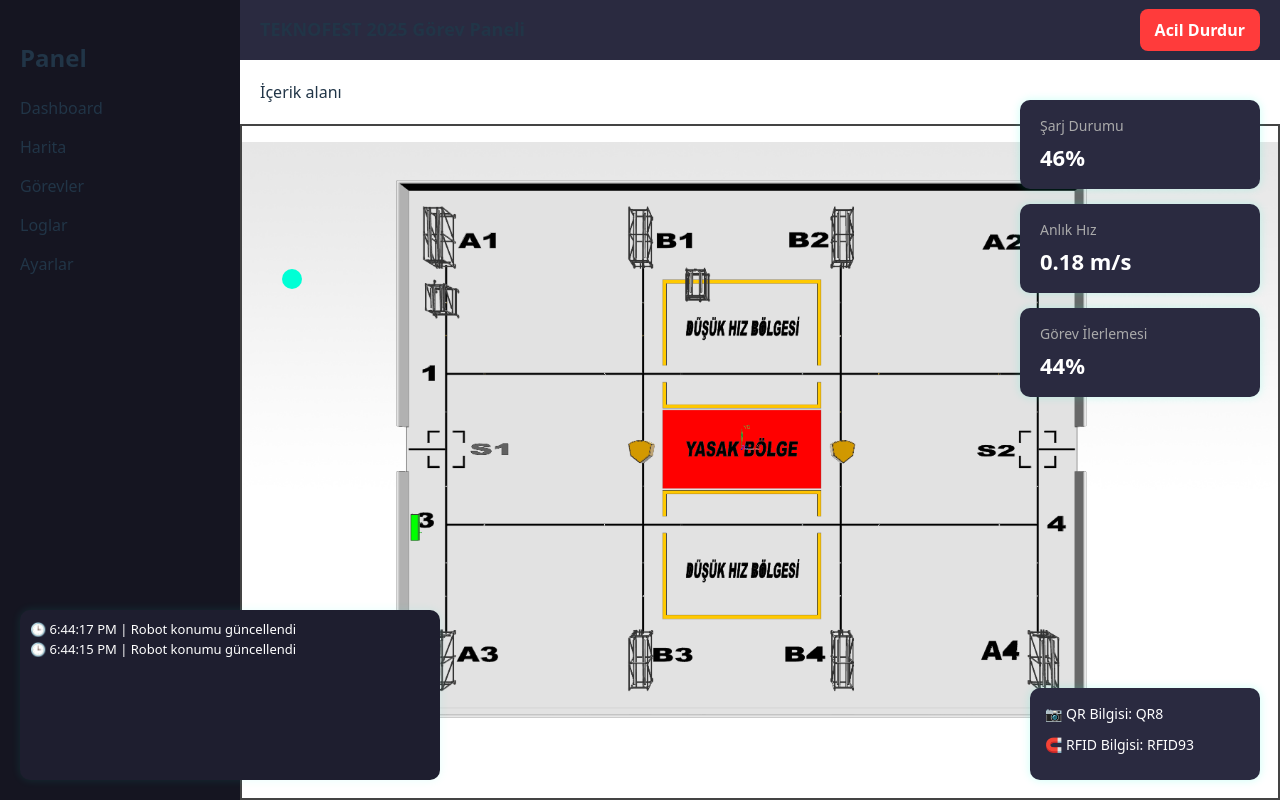
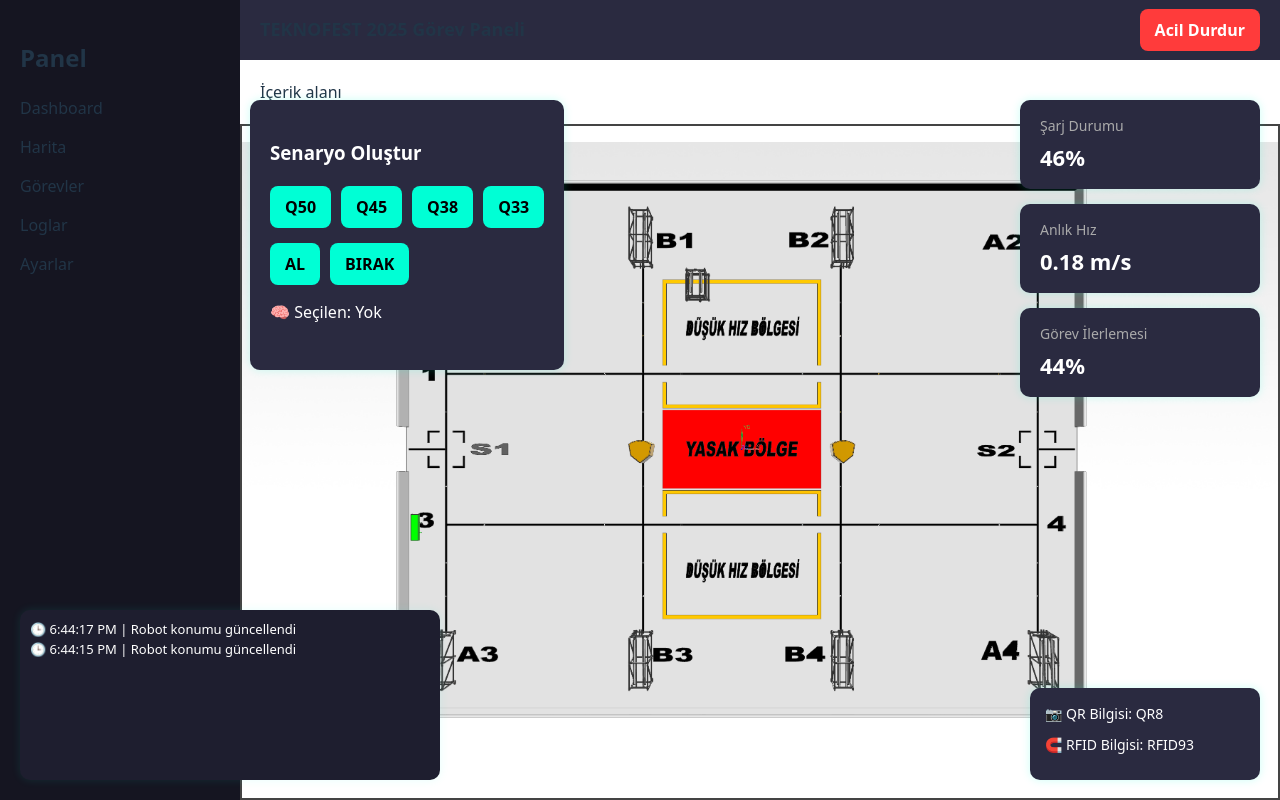
Before and after one commit to ebrarklc/teknofest-dashboard, a React (Vite) app in the folder teknofest-dashboard/: page / in a window 1280 px wide. Built offline with nearby package versions, Linux system fonts and the light colour scheme.

Commit message:
🧠 GÜN 6: Senaryo oluşturma ekranı ve Q/AL-BIRAK sistemi eklendi

```diff
--- a/teknofest-dashboard/src/App.jsx
+++ b/teknofest-dashboard/src/App.jsx
@@ -7,6 +7,8 @@ import RobotMap from './components/RobotMap';
 import StatusPanel from './components/StatusPanel';
 import SensorPanel from './components/SensorPanel';
 import LogPanel from './components/LogPanel';
+import ScenarioPanel from './components/ScenarioPanel';
+
 
 
 
@@ -41,6 +43,7 @@ function App() {
         <StatusPanel />
         <SensorPanel />
         <LogPanel />
+        <ScenarioPanel />
       </MainContent>
     </Layout>
   );
--- /dev/null
+++ b/teknofest-dashboard/src/components/ScenarioPanel.jsx
@@ -0,0 +1,83 @@
+import React, { useState } from 'react';
+import styled from 'styled-components';
+
+const Panel = styled.div`
+  position: absolute;
+  top: 100px;
+  left: 250px;
+  background-color: #2a2a40;
+  padding: 20px;
+  border-radius: 10px;
+  color: white;
+  box-shadow: 0 0 10px rgba(0, 255, 213, 0.2);
+  max-width: 400px;
+`;
+
+const ButtonRow = styled.div`
+  display: flex;
+  gap: 10px;
+  margin-bottom: 15px;
+  flex-wrap: wrap;
+`;
+
+const Btn = styled.button`
+  background-color: #00ffd5;
+  color: #000;
+  border: none;
+  padding: 10px 15px;
+  font-weight: bold;
+  border-radius: 8px;
+  cursor: pointer;
+
+  &:hover {
+    background-color: #00e6c0;
+  }
+`;
+
+const List = styled.ul`
+  margin-top: 10px;
+  max-height: 150px;
+  overflow-y: auto;
+`;
+
+const ScenarioPanel = () => {
+  const [scenario, setScenario] = useState([]);
+  const [selectedQ, setSelectedQ] = useState('');
+
+  const handleQClick = (q) => {
+    setSelectedQ(q);
+  };
+
+  const handleAction = (action) => {
+    if (selectedQ) {
+      const step = `${selectedQ} ${action}`;
+      setScenario((prev) => [...prev, step]);
+      setSelectedQ('');
+    }
+  };
+
+  return (
+    <Panel>
+      <h3>Senaryo Oluştur</h3>
+      <ButtonRow>
+        {['Q50', 'Q45', 'Q38', 'Q33'].map((q) => (
+          <Btn key={q} onClick={() => handleQClick(q)}>
+            {q}
+          </Btn>
+        ))}
+      </ButtonRow>
+      <ButtonRow>
+        <Btn onClick={() => handleAction('AL')}>AL</Btn>
+        <Btn onClick={() => handleAction('BIRAK')}>BIRAK</Btn>
+      </ButtonRow>
+      <div>🧠 Seçilen: {selectedQ || 'Yok'}</div>
+      <List>
+        {scenario.map((step, index) => (
+          <li key={index}>➡️ {step}</li>
+        ))}
+      </List>
+    </Panel>
+  );
+};
+
+export default ScenarioPanel;
```
